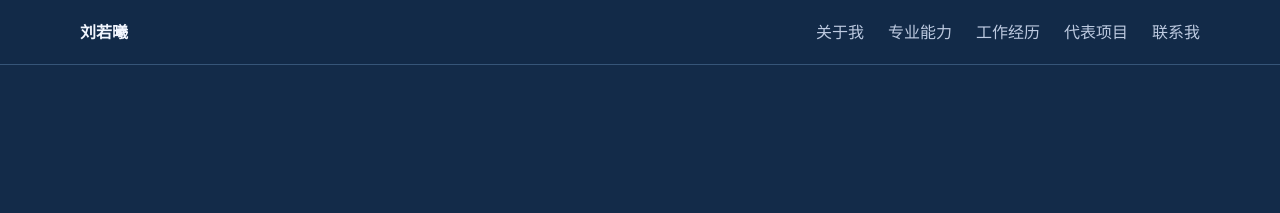
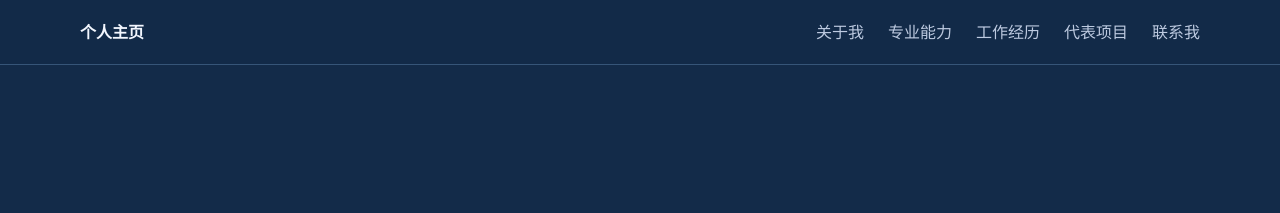
Before and after one commit to liuruoxi1990/liuruoxi1990.github.io, a Jekyll site: the page built from index.html, in a window 1280 px wide. Shown: the top 213 px of the page. Built offline with Jekyll 4.4.1, drawn with Linux system fonts in a browser that asks for light colours.

Commit message:
Use fixed homepage navigation label

```diff
--- a/_layouts/default.html
+++ b/_layouts/default.html
@@ -8,9 +8,8 @@
   <link rel="stylesheet" href="{{ '/assets/css/style.css' | relative_url }}">
 </head>
 <body>
-  {% assign nav_profile = site.sections | where: "kind", "profile" | first %}
   <nav class="nav" aria-label="主导航">
-    <a class="brand" href="#top">{{ nav_profile.name }}</a>
+    <a class="brand" href="#top">个人主页</a>
     <div class="nav-links">
       <a href="#about">关于我</a><a href="#skills">专业能力</a><a href="#experience">工作经历</a><a href="#projects">代表项目</a><a href="#contact">联系我</a>
     </div>
```
